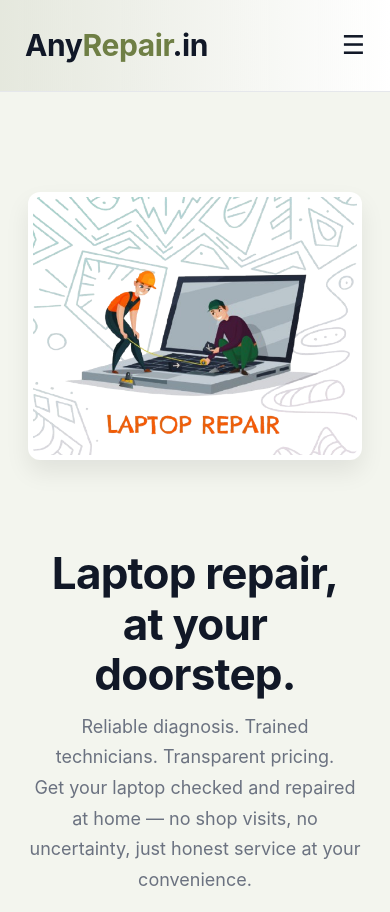
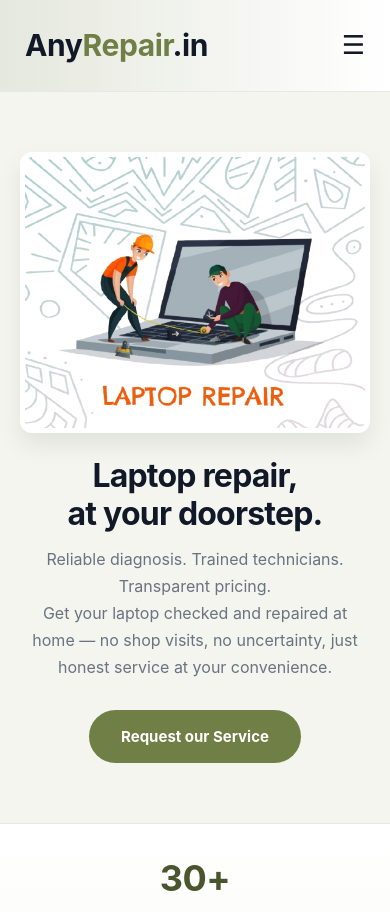
Before and after one commit to Surajkumar-24/anyrepair, a plain HTML site: page index.html in a window 390 px wide. Shown: the top 912 px of the page. Drawn offline with Linux system fonts and the light colour scheme.

Commit message:
Refactor CSS for improved mobile responsiveness

```diff
--- a/style.css
+++ b/style.css
@@ -384,3 +384,41 @@
     max-width: 520px !important;
   }
 }
+
+
+/* ===== DEFINITIVE MOBILE HERO RESET ===== */
+@media (max-width: 768px) {
+
+  /* Completely override desktop grid */
+  .hero-inner {
+    display: block !important;
+    padding: 60px 20px !important;
+    text-align: center !important;
+  }
+
+  /* Image full-width & centered */
+  .hero-inner img {
+    display: block !important;
+    width: 100% !important;
+    max-width: 360px !important;
+    height: auto !important;
+    margin: 0 auto 24px auto !important;
+  }
+
+  /* Text block */
+  .hero-inner > div {
+    width: 100% !important;
+    max-width: 560px !important;
+    margin: 0 auto !important;
+  }
+
+  .hero-inner h1 {
+    font-size: 32px !important;
+    line-height: 1.2 !important;
+    margin-bottom: 12px !important;
+  }
+
+  .hero-inner p {
+    font-size: 16px !important;
+  }
+}
```
